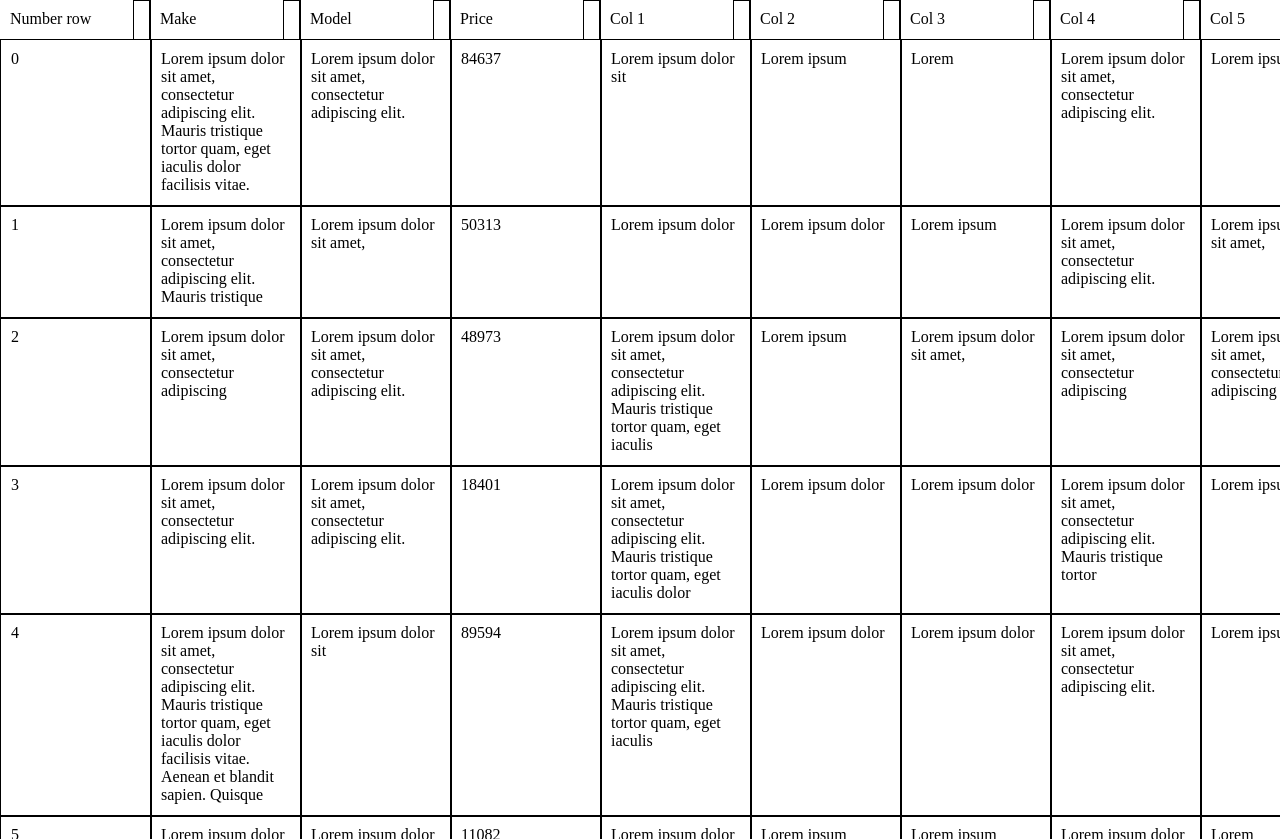
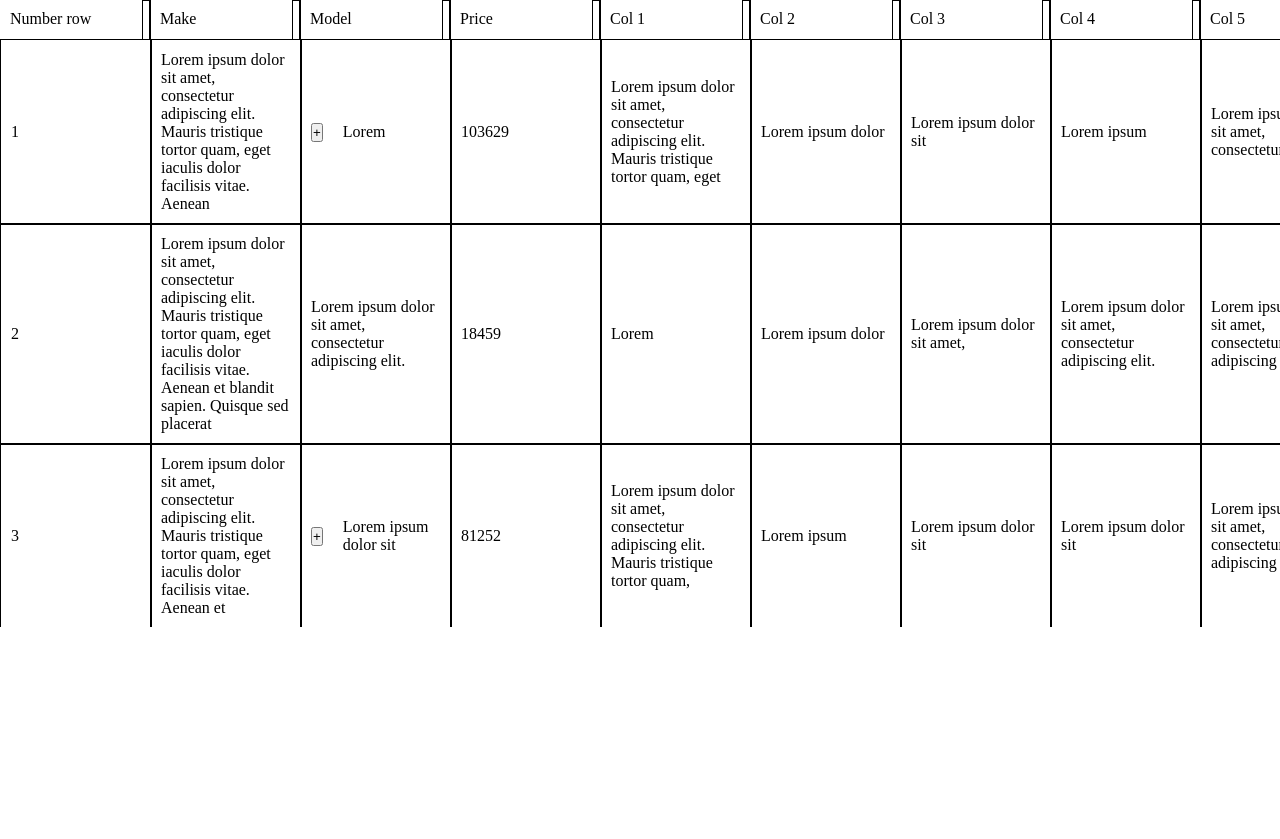
Before and after one commit to SergeyBondar93/grid, a React (Create React App) app: page / in a window 1280 px wide. Built offline with nearby package versions, Linux system fonts and the light colour scheme.

Commit message:
add expand

```diff
--- a/src/App.js
+++ b/src/App.js
@@ -8,49 +8,35 @@ import { CellMeasurer, CellMeasurerCache } from 'react-virtualized';
 const HeaderCellWrapper = ({ text, width, onChangeWidth, index }) => {
   const [newWidth, changeNewWidth] = useState(width)
   const clickX = useRef(0);
-
+  const widthRef = useRef(width)
 
   const handleMouseMove =
     useCallback(
       (e) => {
-
         const { clientX: currentX } = e;
         const calcNewWidth = width + (currentX - clickX.current);
-
         if (calcNewWidth >= 1600) return;
         else if (calcNewWidth <= 30) {
           changeNewWidth(30);
+          widthRef.current = 30
         } else {
           changeNewWidth(calcNewWidth);
+          widthRef.current = calcNewWidth
         }
-      }
-      ,
+      },
       [width, clickX.current],
     );
 
 
-  // const handleRemoveMouseMove =
-  //   useCallback(
-  //     () => {
-  //       onChangeWidth(index, newWidth);
-  //       document.body.removeEventListener('mousemove', handleMouseMove);
-  //     }
-  //     ,
-  //     [handleMouseMove, index, newWidth, onChangeWidth]
-  //   );
-  // console.log('ВНЕ ФУНКЦИИ', newWidth, 'индекс колонки - ', index);
-
 
   const handleMouseUp =
-    // useCallback(
-
-    (e) => {
-      // console.log('handleMouseUp', newWidth, 'индекс в функции - ', index);
-      onChangeWidth(index, newWidth);
-      document.body.removeEventListener('mouseup', handleMouseUp);
-      document.body.removeEventListener('mousemove', handleMouseMove);
-    }
-  // , [handleMouseMove, index, newWidth, onChangeWidth]);
+    useCallback(
+      (e) => {
+        onChangeWidth(index, widthRef.current);
+        document.body.removeEventListener('mouseup', handleMouseUp);
+        document.body.removeEventListener('mousemove', handleMouseMove);
+      }
+      , [handleMouseMove, index, newWidth, onChangeWidth]);
 
 
   const handleMouseDown =
@@ -70,11 +56,10 @@ const HeaderCellWrapper = ({ text, width, onChangeWidth, index }) => {
       <span >
         {text}
       </span>
-      <RightBorder onMouseDown={handleMouseDown} /*onMouseUp={handleRemoveMouseMove}*/ />
+      <RightBorder onMouseDown={handleMouseDown} />
     </HeaderCell>
   )
 }
-
 
 const HeaderWrapper = ({ fullWidth, translateX, columns, onChangeWidth }) => {
   return <Header style={{ width: `${fullWidth}px`, transform: `translateX(${-translateX}px)` }} >
@@ -89,6 +74,8 @@ const HeaderWrapper = ({ fullWidth, translateX, columns, onChangeWidth }) => {
 
 const App = ({ rows, columns, width, height }) => {
   const [mappedColumns, changeMappedColumns] = useState(columns);
+  const [mappedRows, changeMappedRows] = useState(rows);
+
   const fullWidth = useRef(mappedColumns.reduce((acc, { width }) => acc += width, 0))
   const [scrollLeft, changeScrollLeft] = useState(0);
   const gridRef = useRef();
@@ -100,8 +87,29 @@ const App = ({ rows, columns, width, height }) => {
   const handleScroll = e => {
     changeScrollLeft(e.scrollLeft)
   }
+
+  const onChangeExpand = useCallback((index, childrens) => {
+    if (mappedRows[index].isExpand) {
+      const newMappedRows = [...mappedRows.slice(0, index + 1), ...mappedRows.slice(index + 1 + childrens.length)];
+      const withNewExpand = setIn(newMappedRows, false, [index, 'isExpand'])
+      changeMappedRows(withNewExpand)
+    } else {
+      const newMappedRows = [...mappedRows.slice(0, index + 1), ...childrens, ...mappedRows.slice(index + 1)];
+      const withNewExpand = setIn(newMappedRows, true, [index, 'isExpand'])
+      changeMappedRows(withNewExpand)
+    }
+
+
+  })
+
+
   const cell = ({ columnIndex, key, parent, rowIndex, style }) => {
-    const content = rows[rowIndex][mappedColumns[columnIndex].field]
+    const content = mappedRows[rowIndex][mappedColumns[columnIndex].field]
+
+    const isExpandable = columns[columnIndex].isExpandable;
+    const handleExpand = () => {
+      onChangeExpand(rowIndex, rows[rowIndex].children)
+    }
 
     return (
       <CellMeasurer
@@ -112,6 +120,7 @@ const App = ({ rows, columns, width, height }) => {
         rowIndex={rowIndex}
       >
         <BodyCell tabIndex={0} key={key} style={{ ...style, width: mappedColumns[columnIndex].width }}>
+          {isExpandable && mappedRows[rowIndex].children ? <button onClick={handleExpand} >{mappedRows[rowIndex].isExpand ? '-' : '+'}</button> : null}
           <span>
             {content}
           </span>
@@ -122,8 +131,6 @@ const App = ({ rows, columns, width, height }) => {
 
   const handleChangeWidth = useCallback((index, width) => {
     const newColumns = setIn(mappedColumns, width, [index, 'width'])
-    console.log(index, width)
-    console.log(newColumns)
     changeMappedColumns(newColumns);
     fullWidth.current = newColumns.reduce((acc, { width }) => acc += width, 0)
   }, [mappedColumns])
@@ -132,7 +139,7 @@ const App = ({ rows, columns, width, height }) => {
   useEffect(() => {
     if (gridRef.current) gridRef.current.recomputeGridSize();
     if (cache.current) cache.current.clearAll();
-  }, [mappedColumns])
+  }, [mappedColumns, mappedRows])
 
   return (
     <div style={{ width: `${width}px`, overflow: 'hidden' }} >
@@ -144,10 +151,8 @@ const App = ({ rows, columns, width, height }) => {
           columnWidth={({ index }) => mappedColumns[index].width}
           deferredMeasurementCache={cache.current}
           height={height}
-          // overscanColumnCount={0}
-          // overscanRowCount={2}
           cellRenderer={cell}
-          rowCount={rows.length}
+          rowCount={mappedRows.length}
           rowHeight={cache.current.rowHeight}
           width={width}
           onScroll={handleScroll}
--- a/src/index.js
+++ b/src/index.js
@@ -8,7 +8,7 @@ const width = 150
 const columns = [
   { width, headerName: "Number row", field: "row" },
   { width, headerName: "Make", field: "make" },
-  { width, headerName: "Model", field: "model" },
+  { isExpandable: true, width, headerName: "Model", field: "model" },
   { width, headerName: "Price", field: "price" },
   { width, headerName: "Col 1", field: "col1" },
   { width, headerName: "Col 2", field: "col2" },
@@ -73,7 +73,127 @@ const createDublicateRows = (n) => {
 
 const rows = createDublicateRows(100)
 
+const rowsWidthChildren = [
+  {
+    price: Math.floor(Math.random() * 100000 + 10000),
+    make: generateLorem(Math.floor(Math.random() * 40 + 1)),
+    model: generateLorem(Math.floor(Math.random() * 10 + 1)),
+    col1: generateLorem(Math.floor(Math.random() * 20 + 1)),
+    col2: generateLorem(Math.floor(Math.random() * 3 + 1)),
+    col3: generateLorem(Math.floor(Math.random() * 5 + 1)),
+    col4: generateLorem(Math.floor(Math.random() * 15 + 1)),
+    col5: generateLorem(Math.floor(Math.random() * 10 + 1)),
+    col6: generateLorem(Math.floor(Math.random() * 15 + 1)),
+    col7: generateLorem(Math.floor(Math.random() * 2 + 1)),
+    col7: generateLorem(Math.floor(Math.random() * 2 + 1)),
+    col8: generateLorem(Math.floor(Math.random() * 0 + 1)),
+    col10: generateLorem(Math.floor(Math.random() * 10 + 1)),
+    row: 1,
+    children: [
+      {
+        price: Math.floor(Math.random() * 100000 + 10000),
+        make: generateLorem(Math.floor(Math.random() * 40 + 1)),
+        model: generateLorem(Math.floor(Math.random() * 10 + 1)),
+        col1: generateLorem(Math.floor(Math.random() * 20 + 1)),
+        col2: generateLorem(Math.floor(Math.random() * 3 + 1)),
+        col3: generateLorem(Math.floor(Math.random() * 5 + 1)),
+        col4: generateLorem(Math.floor(Math.random() * 15 + 1)),
+        col5: generateLorem(Math.floor(Math.random() * 10 + 1)),
+        col6: generateLorem(Math.floor(Math.random() * 15 + 1)),
+        col7: generateLorem(Math.floor(Math.random() * 2 + 1)),
+        col7: generateLorem(Math.floor(Math.random() * 2 + 1)),
+        col8: generateLorem(Math.floor(Math.random() * 0 + 1)),
+        col10: generateLorem(Math.floor(Math.random() * 10 + 1)),
+        row: 1.1,
+      },
+      {
+        price: Math.floor(Math.random() * 100000 + 10000),
+        make: generateLorem(Math.floor(Math.random() * 40 + 1)),
+        model: generateLorem(Math.floor(Math.random() * 10 + 1)),
+        col1: generateLorem(Math.floor(Math.random() * 20 + 1)),
+        col2: generateLorem(Math.floor(Math.random() * 3 + 1)),
+        col3: generateLorem(Math.floor(Math.random() * 5 + 1)),
+        col4: generateLorem(Math.floor(Math.random() * 15 + 1)),
+        col5: generateLorem(Math.floor(Math.random() * 10 + 1)),
+        col6: generateLorem(Math.floor(Math.random() * 15 + 1)),
+        col7: generateLorem(Math.floor(Math.random() * 2 + 1)),
+        col7: generateLorem(Math.floor(Math.random() * 2 + 1)),
+        col8: generateLorem(Math.floor(Math.random() * 0 + 1)),
+        col10: generateLorem(Math.floor(Math.random() * 10 + 1)),
+        row: 1.2,
+      }
+    ]
+  },
+  {
+    price: Math.floor(Math.random() * 100000 + 10000),
+    make: generateLorem(Math.floor(Math.random() * 40 + 1)),
+    model: generateLorem(Math.floor(Math.random() * 10 + 1)),
+    col1: generateLorem(Math.floor(Math.random() * 20 + 1)),
+    col2: generateLorem(Math.floor(Math.random() * 3 + 1)),
+    col3: generateLorem(Math.floor(Math.random() * 5 + 1)),
+    col4: generateLorem(Math.floor(Math.random() * 15 + 1)),
+    col5: generateLorem(Math.floor(Math.random() * 10 + 1)),
+    col6: generateLorem(Math.floor(Math.random() * 15 + 1)),
+    col7: generateLorem(Math.floor(Math.random() * 2 + 1)),
+    col7: generateLorem(Math.floor(Math.random() * 2 + 1)),
+    col8: generateLorem(Math.floor(Math.random() * 0 + 1)),
+    col10: generateLorem(Math.floor(Math.random() * 10 + 1)),
+    row: 2,
+  },
+  {
+    price: Math.floor(Math.random() * 100000 + 10000),
+    make: generateLorem(Math.floor(Math.random() * 40 + 1)),
+    model: generateLorem(Math.floor(Math.random() * 10 + 1)),
+    col1: generateLorem(Math.floor(Math.random() * 20 + 1)),
+    col2: generateLorem(Math.floor(Math.random() * 3 + 1)),
+    col3: generateLorem(Math.floor(Math.random() * 5 + 1)),
+    col4: generateLorem(Math.floor(Math.random() * 15 + 1)),
+    col5: generateLorem(Math.floor(Math.random() * 10 + 1)),
+    col6: generateLorem(Math.floor(Math.random() * 15 + 1)),
+    col7: generateLorem(Math.floor(Math.random() * 2 + 1)),
+    col7: generateLorem(Math.floor(Math.random() * 2 + 1)),
+    col8: generateLorem(Math.floor(Math.random() * 0 + 1)),
+    col10: generateLorem(Math.floor(Math.random() * 10 + 1)),
+    row: 3,
+    children: [
+      {
+        price: Math.floor(Math.random() * 100000 + 10000),
+        make: generateLorem(Math.floor(Math.random() * 40 + 1)),
+        model: generateLorem(Math.floor(Math.random() * 10 + 1)),
+        col1: generateLorem(Math.floor(Math.random() * 20 + 1)),
+        col2: generateLorem(Math.floor(Math.random() * 3 + 1)),
+        col3: generateLorem(Math.floor(Math.random() * 5 + 1)),
+        col4: generateLorem(Math.floor(Math.random() * 15 + 1)),
+        col5: generateLorem(Math.floor(Math.random() * 10 + 1)),
+        col6: generateLorem(Math.floor(Math.random() * 15 + 1)),
+        col7: generateLorem(Math.floor(Math.random() * 2 + 1)),
+        col7: generateLorem(Math.floor(Math.random() * 2 + 1)),
+        col8: generateLorem(Math.floor(Math.random() * 0 + 1)),
+        col10: generateLorem(Math.floor(Math.random() * 10 + 1)),
+        row: 3.1,
+      },
+      {
+        price: Math.floor(Math.random() * 100000 + 10000),
+        make: generateLorem(Math.floor(Math.random() * 40 + 1)),
+        model: generateLorem(Math.floor(Math.random() * 10 + 1)),
+        col1: generateLorem(Math.floor(Math.random() * 20 + 1)),
+        col2: generateLorem(Math.floor(Math.random() * 3 + 1)),
+        col3: generateLorem(Math.floor(Math.random() * 5 + 1)),
+        col4: generateLorem(Math.floor(Math.random() * 15 + 1)),
+        col5: generateLorem(Math.floor(Math.random() * 10 + 1)),
+        col6: generateLorem(Math.floor(Math.random() * 15 + 1)),
+        col7: generateLorem(Math.floor(Math.random() * 2 + 1)),
+        col7: generateLorem(Math.floor(Math.random() * 2 + 1)),
+        col8: generateLorem(Math.floor(Math.random() * 0 + 1)),
+        col10: generateLorem(Math.floor(Math.random() * 10 + 1)),
+        row: 3.2,
+      }
+    ]
+  }
+]
 
 
-ReactDOM.render(<App columns={columns} rows={rows} width={document.documentElement.clientWidth} height={document.documentElement.clientHeight} />, document.getElementById('root'));
+
+
+ReactDOM.render(<App columns={columns} rows={rowsWidthChildren} width={document.documentElement.clientWidth} height={document.documentElement.clientHeight} />, document.getElementById('root'));
 // ReactDOM.render(<App columns={columns} rows={rows} width={800} height={800} />, document.getElementById('root'));
--- a/src/styleds.js
+++ b/src/styleds.js
@@ -16,11 +16,14 @@ export const HeaderCell = styled.div`
   outline: 1px solid black;
   /* padding: 10px 0; */
   float: left;
-
+  display: flex;
+  justify-content: space-between;
+  overflow: hidden;
   span {
     margin: 10px;
     display: inline-block
   }
+
 `;
 
 
@@ -40,20 +43,26 @@ export const Row = styled.div`
 `;
 export const BodyCell = styled.div`
   border: 1px solid black;
+  display: flex;
+  align-items: center;
   span {
     margin: 10px;
     display: inline-block
+  }
+  button {
+    margin: 10px;
   }
 `;
 
 
 export const RightBorder = styled.div`
-  float: right;
+  /* float: right; */
   border: 1px solid black;
   height: 38px ;
-  width: 15px;
+  min-width: 6px;
   position: relative;
   z-index: 9999999;
+  cursor: w-resize;
 `
 
 export const AntiSelect = styled.div`
```
